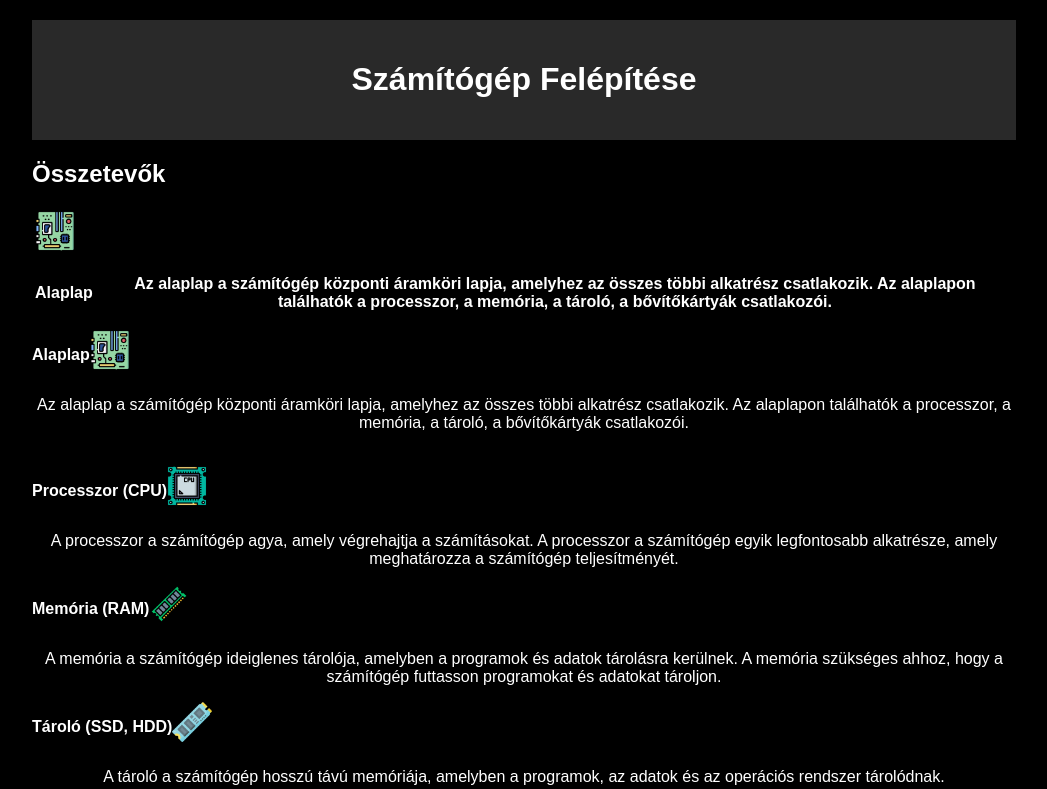
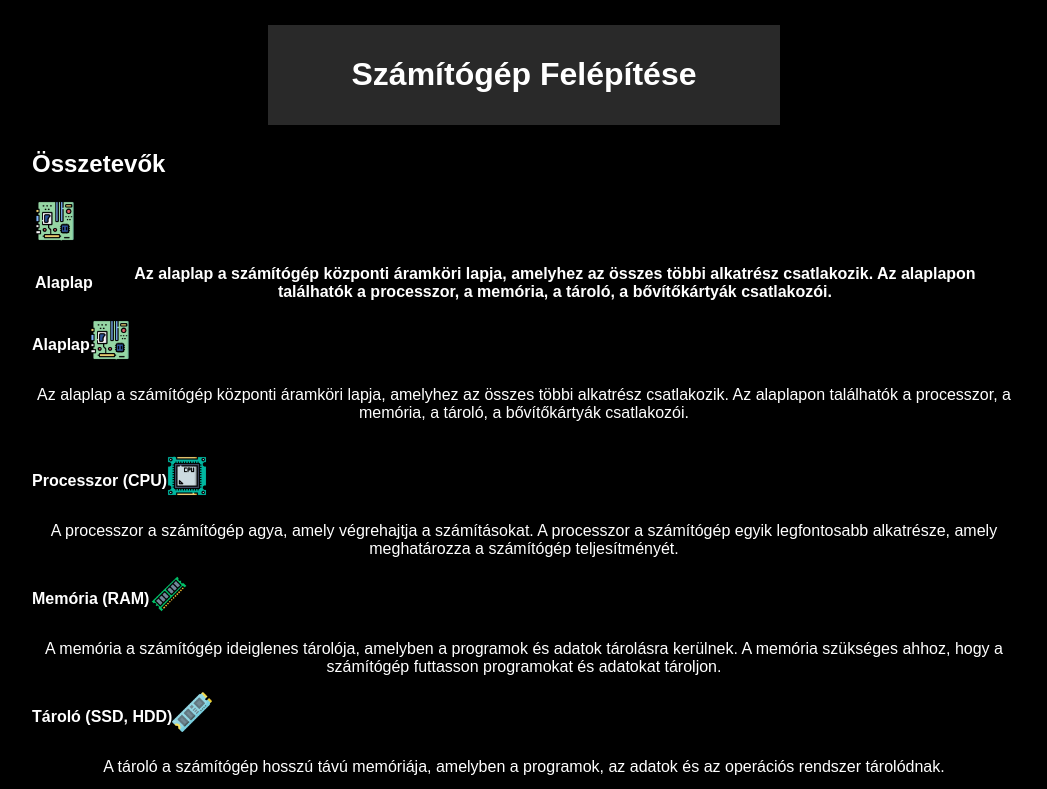
Before and after one commit to Foltifeki/Sz-m-t-g-p-fel-p-t-se, a plain HTML site: page index.html in a window 1280 px wide. Shown: the top 789 px of the page, without its empty margins (116-1163 px from the left). Drawn offline with Linux system fonts and the light colour scheme.

Commit message:
center a div

```diff
--- a/index.html
+++ b/index.html
@@ -9,7 +9,7 @@
 
 <body>
   <main>
-    <header>
+    <header class="head">
       <h1>Számítógép Felépítése</h1>
     </header>
     <section class="components">
--- a/style.css
+++ b/style.css
@@ -7,10 +7,14 @@ body {
   }
 
 
-  header {
+  .head {
     background-color: #292929;
     padding: 20px;
     text-align: center;
+    border: 5px solid;
+    margin: auto;
+    width: 50%;
+    padding: 10px;
   }
 
   h1 {
```
